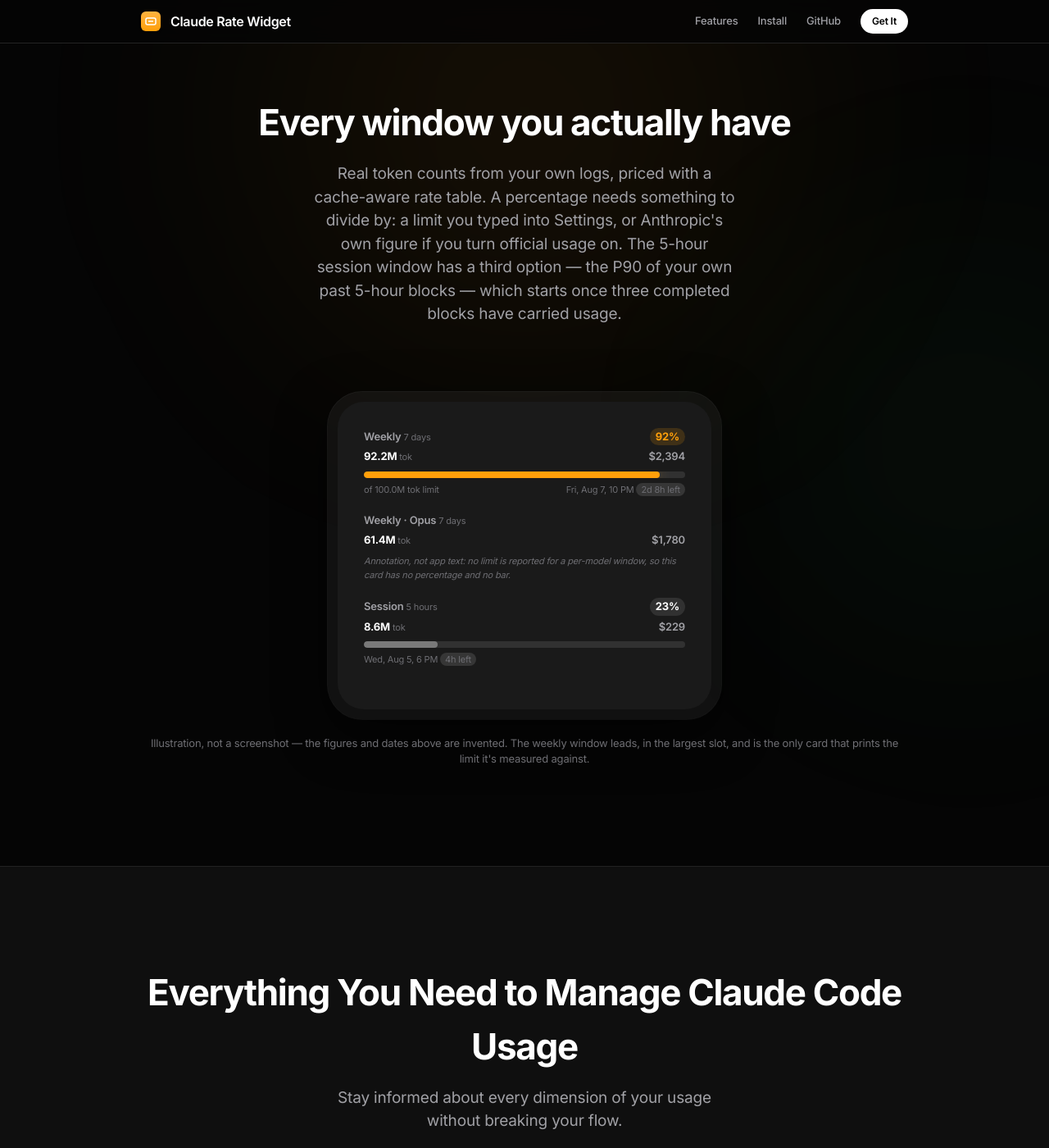
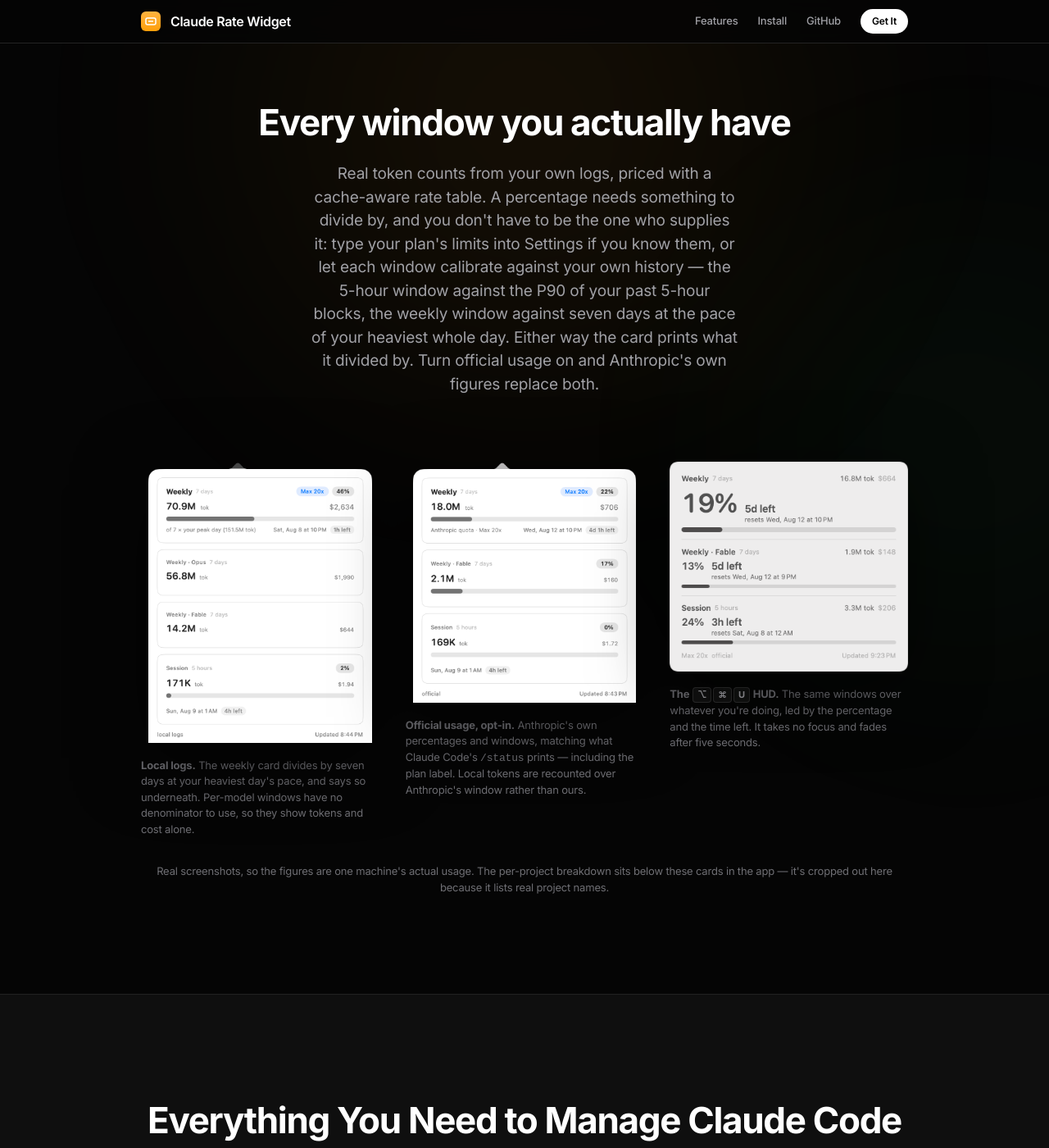
Before and after one commit to hulryung/cc-rate-widget, a Jekyll site: the page built from docs/index.html, in a window 1280 px wide and 1400 px high, scrolled down 965 px. Shown: the whole window at 82% size. Built offline with Jekyll 4.4.1, drawn with Linux system fonts in a browser that asks for light colours; some of the changed text lies outside the part shown.

Commit message:
docs: put real screenshots on the landing page
The screenshots section was a CSS illustration with invented figures, and
carried a disclaimer saying so. Three real captures replace it: the popover
on local logs, the same popover with official usage on, and the HUD. The two
popovers side by side are the point — the percentage and its caption are
what's hardest to describe in prose, and they differ completely depending on
where the number came from.

The per-project breakdown is cropped out of all three. It lists real project
names and their costs.

Also drops what the illustration needed and nothing else uses: the
.widget-frame and .rate-* rules, and the IntersectionObserver that animated
the fake bars. The section copy claimed only the 5-hour window can
self-calibrate, which stopped being true in 1.9.0 and is contradicted by the
first screenshot; same for step 3 under After Launching. The footer still
advertised v1.5.2.

```diff
--- a/docs/_layouts/default.html
+++ b/docs/_layouts/default.html
@@ -415,67 +415,33 @@ kbd {
   border: 0.5px solid rgba(127, 127, 127, 0.25);
 }
 
-.widget-frame {
-  max-width: 480px;
+.shots {
+  display: grid;
+  grid-template-columns: repeat(3, 1fr);
+  gap: 32px;
+  align-items: start;
+  max-width: 1040px;
   margin: 0 auto;
-  padding: 12px;
-  background: rgba(255, 255, 255, 0.05);
-  border-radius: 42px;
-  box-shadow: var(--shadow-lg), 0 0 0 1px rgba(255, 255, 255, 0.1);
-  position: relative;
 }
 
-.rate-bar-demo {
-  background: #1a1a1a;
-  border-radius: 32px;
-  padding: 32px;
+.shot {
+  margin: 0;
 }
 
-.rate-row {
-  display: flex;
-  align-items: center;
-  justify-content: space-between;
-  margin-bottom: 8px;
+/* drop-shadow rather than box-shadow: the captures keep their transparent
+   rounded corners, and a box shadow would trace the square bounding box. */
+.shot img {
+  display: block;
+  width: 100%;
+  height: auto;
+  filter: drop-shadow(0 18px 44px rgba(0, 0, 0, 0.55));
 }
 
-.rate-label {
+.shot figcaption {
+  margin-top: 18px;
   font-size: 13px;
-  font-weight: 600;
-  color: var(--text-secondary);
-}
-
-.rate-value {
-  font-size: 13px;
-  font-weight: 700;
-}
-
-.rate-value.green { color: var(--accent-green); }
-.rate-value.orange { color: var(--accent-orange); }
-.rate-value.red { color: var(--accent-red); }
-
-.rate-track {
-  height: 8px;
-  background: rgba(255, 255, 255, 0.1);
-  border-radius: 4px;
-  margin-bottom: 20px;
-  overflow: hidden;
-}
-
-.rate-fill {
-  height: 100%;
-  border-radius: 4px;
-  transition: width 1.5s cubic-bezier(0.34, 1.56, 0.64, 1);
-}
-
-.rate-fill.green { background: var(--accent-green); box-shadow: 0 0 15px rgba(48, 209, 88, 0.3); }
-.rate-fill.orange { background: var(--accent-orange); box-shadow: 0 0 15px rgba(255, 159, 10, 0.3); }
-
-.rate-reset {
-  font-size: 11px;
+  line-height: 1.5;
   color: var(--text-muted);
-  margin-top: -14px;
-  margin-bottom: 20px;
-  display: block;
 }
 
 /* ---- Installation ---- */
@@ -704,6 +670,7 @@ footer .container {
 @media (max-width: 960px) {
   .feature-grid { grid-template-columns: repeat(2, 1fr); }
   .steps { grid-template-columns: repeat(3, 1fr); }
+  .shots { grid-template-columns: repeat(2, 1fr); max-width: 680px; }
 }
 
 @media (max-width: 768px) {
@@ -715,6 +682,7 @@ footer .container {
   .container { padding: 0 24px; }
   .hero { padding: 140px 0 80px; }
   .feature-grid, .steps { grid-template-columns: 1fr; }
+  .shots { grid-template-columns: 1fr; max-width: 340px; }
   .nav-links { display: none; }
   footer .container { flex-direction: column; gap: 32px; text-align: center; }
   .btn-primary, .btn-secondary { width: 100%; justify-content: center; }
@@ -813,33 +781,14 @@ button:focus-visible,
         <svg viewBox="0 0 20 20" fill="currentColor" aria-hidden="true" role="img"><path fill-rule="evenodd" d="M10 0C4.477 0 0 4.477 0 10c0 4.42 2.865 8.166 6.839 9.489.5.092.682-.217.682-.482 0-.237-.009-.866-.013-1.7-2.782.604-3.369-1.341-3.369-1.341-.454-1.155-1.11-1.462-1.11-1.462-.908-.62.069-.608.069-.608 1.003.07 1.531 1.03 1.531 1.03.892 1.529 2.341 1.087 2.91.832.092-.647.35-1.088.636-1.338-2.22-.253-4.555-1.11-4.555-4.943 0-1.091.39-1.984 1.029-2.683-.103-.253-.446-1.27.098-2.647 0 0 .84-.269 2.75 1.025A9.578 9.578 0 0 1 10 4.836a9.59 9.59 0 0 1 2.504.337c1.909-1.294 2.747-1.025 2.747-1.025.546 1.377.203 2.394.1 2.647.64.699 1.028 1.592 1.028 2.683 0 3.842-2.339 4.687-4.566 4.935.359.309.678.919.678 1.852 0 1.336-.012 2.415-.012 2.743 0 .267.18.578.688.48C17.138 18.163 20 14.418 20 10c0-5.523-4.477-10-10-10z" clip-rule="evenodd"/></svg>
         GitHub
       </a>
-      <a href="{{ site.download_url }}" aria-label="Published releases, newest is v1.5.2">
-        Releases (v1.5.2)
+      <a href="{{ site.download_url }}" aria-label="Published releases, newest is v1.9.0">
+        Releases (v1.9.0)
       </a>
     </div>
   </div>
 </footer>
 
 <script>
-// Animate rate bars on scroll
-const observer = new IntersectionObserver((entries) => {
-  entries.forEach(entry => {
-    if (entry.isIntersecting) {
-      const fills = entry.target.querySelectorAll('.rate-fill');
-      fills.forEach(fill => {
-        const width = fill.getAttribute('data-width');
-        if (width) {
-          setTimeout(() => { fill.style.width = width; }, 400);
-        }
-      });
-      observer.unobserve(entry.target);
-    }
-  });
-}, { threshold: 0.5 });
-
-const demo = document.querySelector('.widget-frame');
-if (demo) observer.observe(demo);
-
 // Fade-in on scroll with stagger support
 const fadeObserver = new IntersectionObserver((entries) => {
   entries.forEach(entry => {
--- a/docs/index.html
+++ b/docs/index.html
@@ -41,50 +41,26 @@ description: Free, open-source macOS app that tracks your Claude Code token usag
   <div class="container">
     <div class="section-header">
       <h2 class="fade-in">Every window you actually have</h2>
-      <p class="fade-in d1">Real token counts from your own logs, priced with a cache-aware rate table. A percentage needs something to divide by: a limit you typed into Settings, or Anthropic's own figure if you turn official usage on. The 5-hour session window has a third option — the P90 of your own past 5-hour blocks — which starts once three completed blocks have carried usage.</p>
+      <p class="fade-in d1">Real token counts from your own logs, priced with a cache-aware rate table. A percentage needs something to divide by, and you don't have to be the one who supplies it: type your plan's limits into Settings if you know them, or let each window calibrate against your own history — the 5-hour window against the P90 of your past 5-hour blocks, the weekly window against seven days at the pace of your heaviest whole day. Either way the card prints what it divided by. Turn official usage on and Anthropic's own figures replace both.</p>
     </div>
-    <div class="widget-frame fade-in d2">
-      <div class="rate-bar-demo">
-        <div class="rate-row" style="margin-bottom: 4px;">
-          <span class="rate-label">Weekly <span style="font-weight: 400; font-size: 11px; color: var(--text-muted);">7 days</span></span>
-          <span class="rate-value orange" style="background: rgba(255, 159, 10, 0.16); border-radius: 999px; padding: 1px 7px;">92%</span>
-        </div>
-        <div class="rate-row">
-          <span class="rate-value">92.2M <span style="font-weight: 400; font-size: 11px; color: var(--text-muted);">tok</span></span>
-          <span class="rate-value" style="font-weight: 600; color: var(--text-secondary);">$2,394</span>
-        </div>
-        <div class="rate-track">
-          <div class="rate-fill orange" style="width: 0%" data-width="92%"></div>
-        </div>
-        <span class="rate-reset" style="display: flex; justify-content: space-between; gap: 12px;">
-          <span>of 100.0M tok limit</span>
-          <span>Fri, Aug 7, 10 PM <span style="background: rgba(255, 255, 255, 0.12); border-radius: 999px; padding: 1px 6px;">2d 8h left</span></span>
-        </span>
-
-        <div class="rate-row" style="margin-bottom: 4px;">
-          <span class="rate-label">Weekly &middot; Opus <span style="font-weight: 400; font-size: 11px; color: var(--text-muted);">7 days</span></span>
-        </div>
-        <div class="rate-row">
-          <span class="rate-value">61.4M <span style="font-weight: 400; font-size: 11px; color: var(--text-muted);">tok</span></span>
-          <span class="rate-value" style="font-weight: 600; color: var(--text-secondary);">$1,780</span>
-        </div>
-        <span class="rate-reset" style="margin-top: 0;"><em>Annotation, not app text: no limit is reported for a per-model window, so this card has no percentage and no bar.</em></span>
-
-        <div class="rate-row" style="margin-bottom: 4px;">
-          <span class="rate-label">Session <span style="font-weight: 400; font-size: 11px; color: var(--text-muted);">5 hours</span></span>
-          <span class="rate-value" style="background: rgba(255, 255, 255, 0.1); border-radius: 999px; padding: 1px 7px;">23%</span>
-        </div>
-        <div class="rate-row">
-          <span class="rate-value">8.6M <span style="font-weight: 400; font-size: 11px; color: var(--text-muted);">tok</span></span>
-          <span class="rate-value" style="font-weight: 600; color: var(--text-secondary);">$229</span>
-        </div>
-        <div class="rate-track">
-          <div class="rate-fill" style="width: 0%; background: rgba(255, 255, 255, 0.35)" data-width="23%"></div>
-        </div>
-        <span class="rate-reset">Wed, Aug 5, 6 PM <span style="background: rgba(255, 255, 255, 0.12); border-radius: 999px; padding: 1px 6px;">4h left</span></span>
-      </div>
+    <div class="shots fade-in d2">
+      <figure class="shot">
+        <img src="{{ site.baseurl }}/assets/popover-local.png" width="852" height="1004" loading="lazy"
+             alt="The popover reading local logs: a weekly card at 46 percent captioned of 7 times your peak day, per-model weekly totals for Opus and Fable, and a 5-hour session card">
+        <figcaption><strong>Local logs.</strong> The weekly card divides by seven days at your heaviest day's pace, and says so underneath. Per-model windows have no denominator to use, so they show tokens and cost alone.</figcaption>
+      </figure>
+      <figure class="shot">
+        <img src="{{ site.baseurl }}/assets/popover-official.png" width="852" height="860" loading="lazy"
+             alt="The same popover with official usage enabled, showing 22 percent of the Anthropic quota on a Max 20x plan">
+        <figcaption><strong>Official usage, opt-in.</strong> Anthropic's own percentages and windows, matching what Claude Code's <code>/status</code> prints — including the plan label. Local tokens are recounted over Anthropic's window rather than ours.</figcaption>
+      </figure>
+      <figure class="shot">
+        <img src="{{ site.baseurl }}/assets/hud.png" width="800" height="704" loading="lazy"
+             alt="The hotkey HUD: each window led by its percentage, with the time left and the reset moment beside it">
+        <figcaption><strong>The <kbd>⌥</kbd><kbd>⌘</kbd><kbd>U</kbd> HUD.</strong> The same windows over whatever you're doing, led by the percentage and the time left. It takes no focus and fades after five seconds.</figcaption>
+      </figure>
     </div>
-    <p class="fade-in d3" style="text-align: center; margin-top: 20px; font-size: 13px; color: var(--text-muted);">Illustration, not a screenshot — the figures and dates above are invented. The weekly window leads, in the largest slot, and is the only card that prints the limit it's measured against.</p>
+    <p class="fade-in d3" style="text-align: center; margin-top: 32px; font-size: 13px; color: var(--text-muted);">Real screenshots, so the figures are one machine's actual usage. The per-project breakdown sits below these cards in the app — it's cropped out here because it lists real project names.</p>
   </div>
 </section>
 
@@ -204,7 +180,7 @@ description: Free, open-source macOS app that tracks your Claude Code token usag
       <div class="step fade-in d3">
         <div class="step-number">3</div>
         <h3>Set Your Limits</h3>
-        <p>Optional. Press <kbd>⌘</kbd><kbd>,</kbd> in the popover to open Settings and enter your plan's token limits, so the weekly and session windows measure against them. Without limits, both windows show tokens only. The session window is the exception: once three past 5-hour blocks have carried usage, it measures against their P90 — your own typical peak. <kbd>⌥</kbd><kbd>⌘</kbd><kbd>U</kbd> is already on, and official Anthropic percentages are the one thing here that's off by default.</p>
+        <p>Optional. Press <kbd>⌘</kbd><kbd>,</kbd> in the popover to open Settings and enter your plan's token limits, so the weekly and session windows measure against them. Leave them blank and each window calibrates against your own history instead — the session against the P90 of your past 5-hour blocks, the week against seven days at your heaviest day's pace. Both need three past samples first, and until then that window shows tokens only. <kbd>⌥</kbd><kbd>⌘</kbd><kbd>U</kbd> is already on, and official Anthropic percentages are the one thing here that's off by default.</p>
       </div>
     </div>
   </div>
```
